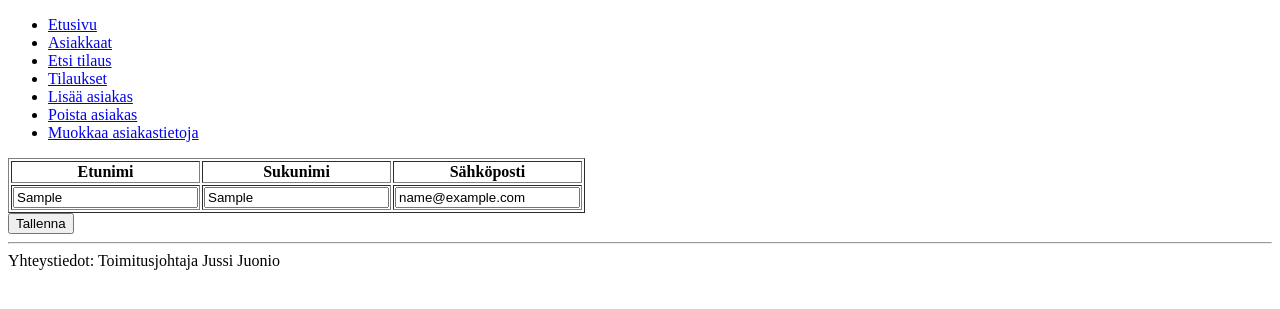
After one commit to mirokoo/esim3, a CodeIgniter app: page /database/index.php/asiakas/nayta_muokattavat_asiakkaat in a window 1280 px wide. The commit adds this page. Shown: the top 309 px of the page. Run offline with CodeIgniter, Linux system fonts and the light colour scheme; tables that the repository leaves empty or names only in its code hold one stand-in row (values such as "Sample post").

Commit message:
Kaikkien asiakkaiden muokkaus kerralla luotu

```diff
--- a/application/controllers/Asiakas.php
+++ b/application/controllers/Asiakas.php
@@ -63,6 +63,38 @@ public function etsi_tilaus() {
 	$this->load->view('menu/sisalto',$data);
 }
 
+public function nayta_muokattavat_asiakkaat() {
+	$data['asiakkaat']=$this->Asiakas_model->getAsiakas();
+	$data['sivun_sisalto']='asiakas/nayta_muokattavat_asiakkaat';
+	$this->load->view('menu/sisalto',$data);
+}
 
+public function paivita_asiakkaat() {
+	$btn=$this->input->post('btnTallenna');
+	//jos tallenna painiketta painettu
+	//if (isset($btn))
+	 {
+		$id=$this->input->post('id');
+		$enimi=$this->input->post('en');
+		$snimi=$this->input->post('sn');
+		$email=$this->input->post('email');
+
+		//lasketaan rivit
+		$lkm=0;
+		foreach ($id as $rivi) {
+			$lkm++;
+		}
+		//päivitetaan tietokantaa rivi kerrallaan
+		for ($x=0; $x<$lkm; $x++) {
+			$update_data= array(
+				"etunimi"=>$enimi[$x],
+				"sukunimi"=>$snimi[$x],
+				"email"=>$email[$x]
+				);
+			$testi= $this->Asiakas_model->updateAsiakas($update_data,$id[$x]);
+		}
+		$this->listaa();
+	}
+}
 
 }
--- a/application/models/Asiakas_model.php
+++ b/application/models/Asiakas_model.php
@@ -20,4 +20,11 @@ class Asiakas_model extends CI_Model {
 		$testi=$this->db->affected_rows();
 		return $testi;
 	}
+
+	public function updateAsiakas($update_data,$id) {
+		$this->db->where('id_asiakas',$id);
+		$this->db->update('asiakas',$update_data);
+		$testi=$this->db->affected_rows();
+		return $testi;
+	}
 }
--- /dev/null
+++ b/application/views/asiakas/nayta_muokattavat_asiakkaat.php
@@ -0,0 +1,16 @@
+<FORM action="paivita_asiakkaat" method="POST">
+<TABLE BORDER=1>
+<TR><TH>Etunimi</TH><TH>Sukunimi</TH><TH>Sähköposti</TH></TR>
+<?php
+foreach ($asiakkaat as $rivi) {
+	echo '<tr>';
+	echo '<td><input type="text" name="en[]" value="'.$rivi['etunimi'].'"></td>';
+	echo '<td><input type="text" name="sn[]" value="'.$rivi['sukunimi'].'"></td>';
+	echo '<td><input type="text" name="email[]" value="'.$rivi['email'].'"></td>';
+	echo '</tr>';
+	echo '<input type="hidden" name="id[]" value="'.$rivi['id_asiakas'].'">';
+}
+?>
+</TABLE>
+	<input type="submit" name="btnTallenna" value="Tallenna">
+</FORM>
--- a/application/views/menu/header.php
+++ b/application/views/menu/header.php
@@ -12,4 +12,5 @@
 	<li><a href="<?php echo site_url('tilaus/listaa'); ?>">Tilaukset</a></li>
 	<li><a href="<?php echo site_url('asiakas/lisaa'); ?>">Lisää asiakas</a></li>
 	<li><a href="<?php echo site_url('asiakas/nayta_poistettavat'); ?>">Poista asiakas</a></li>
+	<li><a href="<?php echo site_url('asiakas/nayta_muokattavat_asiakkaat'); ?>">Muokkaa asiakastietoja</a></li>
 </ul>
```
